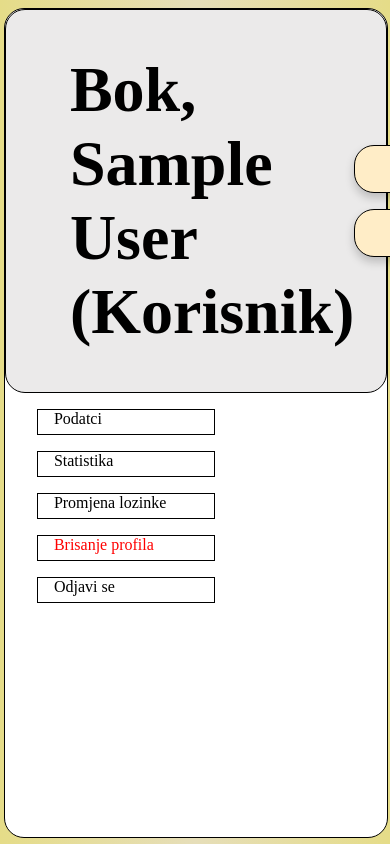
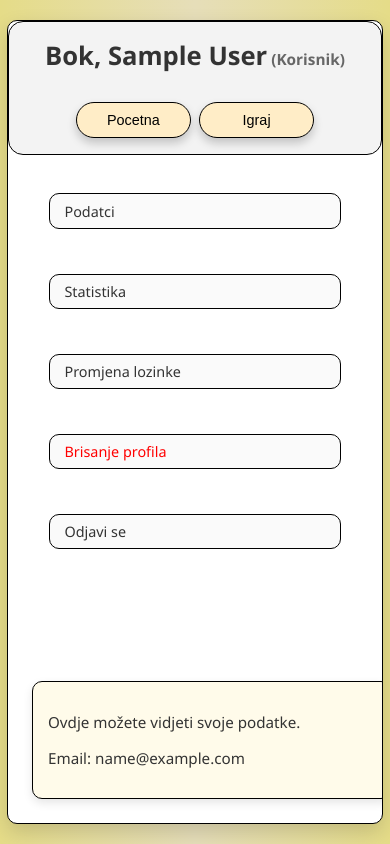
Before and after one commit to lanavucen/Progi-labos, a React (Vite) app in the folder my-react-app/: page /Profil in a window 390 px wide. Built offline with nearby package versions, Linux system fonts and the light colour scheme; sample sign-in values are in the browser's storage.

Commit message:
Dodan responzivan dizajn na /profil

```diff
--- a/my-react-app/src/css/Profil.css
+++ b/my-react-app/src/css/Profil.css
@@ -1,107 +1,208 @@
-
 html, body, #root {
     height: 100%;
     width: 100%;
+    margin: 0;
+    padding: 0;
 }
-body{
-    background: #e6deb9;
-    background:linear-gradient(
-        to right,
-        rgb(229, 220, 136),
-        #e6deb9,
-        rgb(229, 220, 136)
 
-    );
+body {
+    background: linear-gradient(to right, rgb(229, 220, 136), #e6deb9, rgb(229, 220, 136));
+    font-family: "Segoe UI", Tahoma, Geneva, Verdana, sans-serif;
+    color: #333;
+    overflow: hidden;
+}
 
-    margin: 0;
-}
-.containerprofil{
-    background-color: white;
+.containerprofil {
+    background-color: #fff;
     border-radius: 20px;
     display: flex;
     flex-direction: column;
+    margin: 1.5% auto;
+    width: 90%;
+    height: 95vh;
+    border: 1px solid #000;
+    box-shadow: 0 8px 20px rgba(0, 0, 0, 0.15);
+    overflow: hidden;
+}
+
+.headerprofila {
+    border: 1px solid #000;
+    background-color: #f3f3f3;
+    border-radius: 15px;
+    display: flex;
+    justify-content: space-between;
+    align-items: center;
+    padding: 0 2em;
+    height: 15%;
+    min-height: 100px;
+    flex-shrink: 0;
+}
+
+.headerprofila h1 {
+    font-size: 2.3em;
     margin: 0;
-    position: fixed;
-    top: 1%;
-    left: 1%;
-    right: 1%;
-    bottom: 1%;
-    height: 98%;
-    width: 98%;
-    border: 1px solid black;
 }
-.headerprofila{
-    border: 1px solid black;
-    background-color: rgb(235, 234, 234);
-    border-radius: 20px;
-    display: flex;
-    flex-direction: row;
-    justify-content: space-between; /* naslov lijevo, gumb desno */
-    align-items: center;
+
+.role-display {
+    font-size: 0.6em;
+    color: #666;
 }
-.headerprofila h1{
-    font-size: 4em;
-    margin-left: 1em;
 
-}
-.dno{
-    display: flex;
-    flex-direction: row;
-    gap: 2em;
-
-}
-.lista{
-    flex: 1;
-    width: 30%;
-    height: 100%;
-}
-.kategorija{
-    border: 1px solid black;
-    margin-left: 2em;
-    width: 10em;
-    height: 1.5em;
-    text-align: left;
-    padding-left: 1em;
-}
-.odlomak{
-    flex: 2;
-    width: 50%;
-    margin-left: 3em;
-    border: 1px solid black;
-    opacity: 0;
-}
-.gumbi{
+.gumbi {
     display: flex;
     flex-direction: column;
+    gap: 0.5em;
 }
-.buttonpocetna{
-    margin-bottom: 1em;
-    margin-right: 1em;
+
+.buttonpocetna, .buttonigraj {
     width: 10em;
     height: 3em;
-    border: 1px solid black;
+    border: 1px solid #000;
     cursor: pointer;
     background-color: #ffedc7;
     font-size: 1em;
     border-radius: 20px;
     box-shadow: 0 5px 10px rgba(0, 0, 0, 0.2);
+    transition: all 0.2s ease;
+}
 
+.buttonpocetna:hover, .buttonigraj:hover {
+    transform: scale(1.08);
+    background-color: #ffe3a6;
+}
 
+.dno {
+    display: flex;
+    flex-direction: row;
+    justify-content: space-between;
+    gap: 1.5em;
+    flex: 1;
+    padding: 1.5em;
+    overflow-y: auto;
 }
-.buttonpocetna:hover{
-    transform: scale(1.05);
+
+.lista {
+    flex: 0 0 30%;
+    display: flex;
+    flex-direction: column;
+    gap: 1em;
 }
-.buttonigraj{
-    margin-right: 1em;
-    width: 10em;
-    height: 3em;
-    border: 1px solid black;
-    cursor: pointer;
-    background-color: #ffedc7;
+
+.kategorija {
+    border: 1px solid #000;
+    width: 85%;
+    height: 2.5em;
+    text-align: left;
+    padding-left: 1em;
+    display: flex;
+    align-items: center;
+    border-radius: 10px;
+    background-color: #fafafa;
+    transition: all 0.2s ease;
     font-size: 1em;
-    border-radius: 20px;
-    box-shadow: 0 5px 10px rgba(0, 0, 0, 0.2);
 }
-.buttonigraj:hover{
-    transform: scale(1.05);
+
+.kategorija:hover {
+    background-color: #ffe9b3;
+    transform: scale(1.03);
 }
+
+.odlomak {
+    flex: 0 0 60%;
+    border: 1px solid #000;
+    border-radius: 10px;
+    padding: 1.2em;
+    background-color: #fffbea;
+    box-shadow: 0 4px 10px rgba(0, 0, 0, 0.1);
+    font-size: 1em;
+    overflow-y: auto;
+    max-height: 70vh;
+}
+
+.admin-link {
+    color: #007bff;
+    font-weight: 600;
+}
+
+.main-admin-link {
+    color: #c41e3a;
+    font-weight: 600;
+}
+
+@media (max-width: 1000px) {
+    .containerprofil {
+        width: 95%;
+        height: 95vh;
+    }
+
+    .headerprofila {
+        flex-direction: column;
+        align-items: center;
+        height: auto;
+        padding: 1em;
+        text-align: center;
+    }
+
+    .headerprofila h1 {
+        font-size: 2em;
+    }
+
+    .gumbi {
+        flex-direction: row;
+        justify-content: center;
+    }
+
+    .dno {
+        flex-direction: column;
+        gap: 1em;
+        overflow-y: auto;
+        height: 100%;
+    }
+
+    .lista {
+        flex: none;
+        width: 100%;
+        align-items: center;
+    }
+
+    .kategorija {
+        width: 80%;
+    }
+
+    .odlomak {
+        flex: none;
+        width: 100%;
+        max-height: none;
+        height: auto;
+        padding: 1.5em;
+    }
+}
+
+@media (max-width: 600px) {
+    .containerprofil {
+        width: 96%;
+        border-radius: 10px;
+        height: 95vh;
+    }
+
+    .headerprofila h1 {
+        font-size: 1.6em;
+    }
+
+    .kategorija {
+        font-size: 0.9em;
+        height: auto;
+        padding: 0.5em 1em;
+    }
+
+    .buttonpocetna, .buttonigraj {
+        width: 8em;
+        height: 2.5em;
+        font-size: 0.9em;
+    }
+
+    .odlomak {
+        font-size: 0.95em;
+        padding: 1em;
+    }
+}
```
